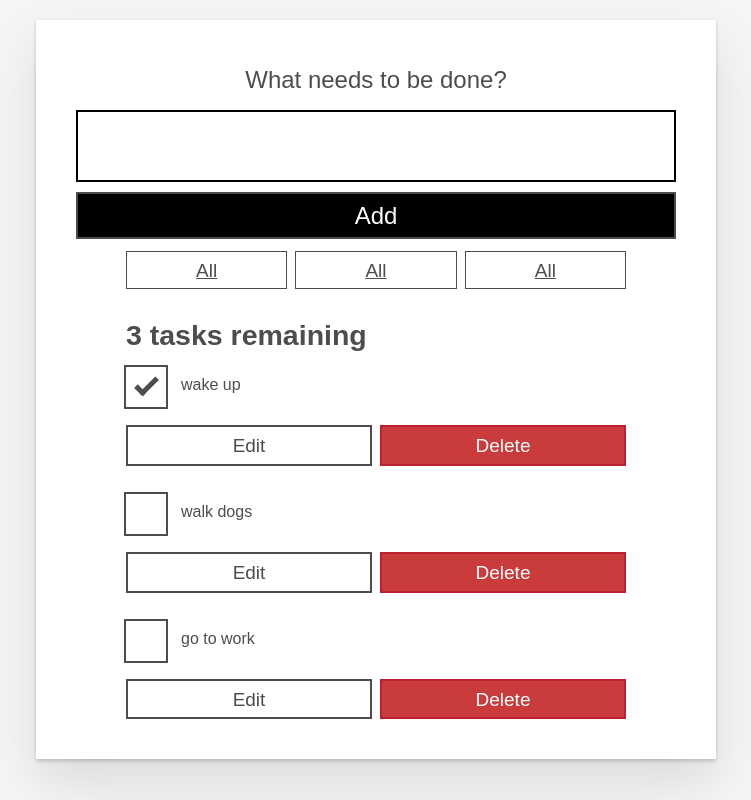
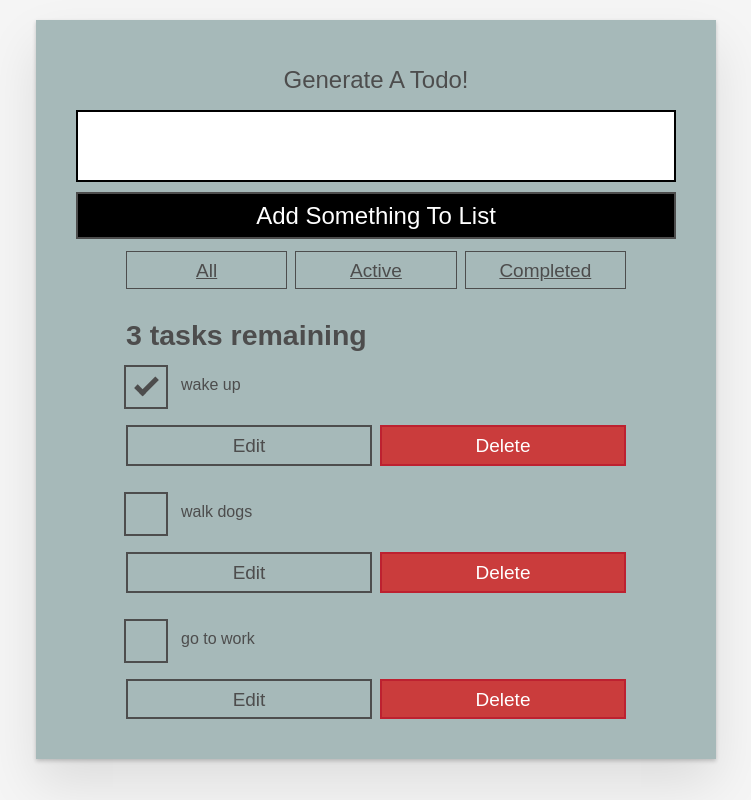
Before and after one commit to alhigginsucf/project_03, a React (Create React App) app: page / in a window 1280 px wide. Shown: the whole page, without its empty margins (264-1015 px from the left). Built offline with nearby package versions, Linux system fonts and the light colour scheme.

Commit message:
updated app.js update FilterButton.js updated Form.js updated Todo.js

```diff
--- a/src/App.js
+++ b/src/App.js
@@ -2,32 +2,79 @@
 import Form from "./components/Form";
 import FilterButton from "./components/FilterButton";
 import Todo from "./components/Todo";
-import { nanoid } from "nanoid"
+import { nanoid } from "nanoid";
+
+const FILTER_MAP = {
+  All: () => true,
+  Active: task => !task.completed,
+  Completed: task => task.completed
+};
+const FILTER_NAMES = Object.keys(FILTER_MAP);
 
 function App(props) {
   const [tasks, setTasks] = useState(props.tasks);
-  const taskList = tasks.map(task => (
-    <Todo
-        id={task.id}
-        name={task.name}
-        completed={task.completed}
-        key={task.id}
-      />
-    )
-  );
+  const [filter, setFilter] = useState('All');
   function addTask(name) {
-    const newTask = { id: "todo=" + nanoid(), name: name, completed: false };
+    const newTask = { id: "todo-" + nanoid(), name: name, completed: false };
     setTasks([...tasks, newTask]);
   }
+  function toggleTaskCompleted(id) {
+    const updatedTasks = tasks.map(task => {
+      // if this task has the same ID as the edited task
+      if (id === task.id) {
+        // use object spread to make a new object
+        // whose `completed` prop has been inverted
+        return {...task, completed: !task.completed}
+      }
+      return task;
+    });
+    setTasks(updatedTasks);
+  }
+  function deleteTask(id) {
+    const remainingTasks = tasks.filter(task => id !== task.id);
+    setTasks(remainingTasks);
+  }
+  function editTask(id, newName) {
+    const editedTaskList = tasks.map(task => {
+    // if this task has the same ID as the edited task
+      if (id === task.id) {
+        //
+        return {...task, name: newName}
+      }
+      return task;
+    });
+    setTasks(editedTaskList);
+  }
+  const taskList = tasks
+  .filter(FILTER_MAP[filter])
+  .map(task => (
+    <Todo
+      id={task.id}
+      name={task.name}
+      completed={task.completed}
+      key={task.id}
+      toggleTaskCompleted={toggleTaskCompleted}
+      deleteTask={deleteTask}
+      editTask={editTask}
+    />
+  ));
   const tasksNoun = taskList.length !== 1 ? 'tasks' : 'task';
   const headingText = `${taskList.length} ${tasksNoun} remaining`;
+  const filterList = FILTER_NAMES.map(name => (
+    <FilterButton
+      key={name}
+      name={name}
+      isPressed={name === filter}
+      setFilter={setFilter}
+    />
+  ));
+
+
   return (
     <div className="todoapp stack-large">
       <Form addTask={addTask} />
       <div className="filters btn-group stack-exception">
-        <FilterButton />
-        <FilterButton />
-        <FilterButton />
+        {filterList}
       </div>
       <h2 id="list-heading">{headingText}</h2>
       <ul
--- a/src/components/FilterButton.js
+++ b/src/components/FilterButton.js
@@ -2,9 +2,13 @@
 
 function FilterButton(props) {
   return (
-    <button type="button" className="btn toggle-btn" aria-pressed="true">
+    <button type="button"
+    className="btn toggle-btn"
+    aria-pressed="true"
+    onClick={() => props.setFilter(props.name)}
+    >
       <span className="visually-hidden">Show </span>
-      <span>all </span>
+      <span>{props.name} </span>
       <span className="visually-hidden"> tasks</span>
     </button>
   );
--- a/src/components/Form.js
+++ b/src/components/Form.js
@@ -1,22 +1,22 @@
 import React, { useState } from "react";
 
 function Form(props) {
-    const [name, setName] = useState('');
+  const [name, setName] = useState("");
 
-    function handleSubmit(e) {
-        e.preventDefault();
-        props.addTask(name);
-        setName("")
-    }
-    function handleChange(e) {
-        setName(e.target.value);
-      }
+  function handleChange(e) {
+    setName(e.target.value);
+  }
 
-    return (
+  function handleSubmit(e) {
+    e.preventDefault();
+    props.addTask(name);
+    setName("");
+  }
+  return (
     <form onSubmit={handleSubmit}>
       <h2 className="label-wrapper">
         <label htmlFor="new-todo-input" className="label__lg">
-          What needs to be done?
+          Generate A Todo!
         </label>
       </h2>
       <input
@@ -29,7 +29,7 @@
         onChange={handleChange}
       />
       <button type="submit" className="btn btn__primary btn__lg">
-        Add
+        Add Something To List
       </button>
     </form>
   );
--- a/src/components/Todo.js
+++ b/src/components/Todo.js
@@ -1,22 +1,69 @@
-import React from 'react'
+import React, { useState } from "react";
 
 export default function Todo(props) {
-    return (
-      <li className="todo stack-small">
+  const [isEditing, setEditing] = useState(false);
+  const [newName, setNewName] = useState('');
+  function handleChange(e) {
+    setNewName(e.target.value);
+  }
+  function handleSubmit(e) {
+    e.preventDefault();
+    props.editTask(props.id, newName);
+    setNewName("");
+    setEditing(false);
+  }
+  const editingTemplate = (
+    <form className="stack-small" onSubmit={handleSubmit}>
+      <div className="form-group">
+        <label className="todo-label" htmlFor={props.id}>
+          New name for {props.name}
+        </label>
+        <input id={props.id}
+        className="todo-text"
+        type="text"
+        value={newName}
+        onChange={handleChange}
+        />
+      </div>
+      <div className="btn-group">
+        <button type="button" className="btn todo-cancel" onClick={() => setEditing(false)}>
+          Cancel
+          <span className="visually-hidden">renaming {props.name}</span>
+        </button>
+        <button type="submit" className="btn btn__primary todo-edit">
+          Update
+          <span className="visually-hidden">new name for {props.name}</span>
+        </button>
+      </div>
+    </form>
+  );
+  const viewTemplate = (
+    <div className="stack-small">
       <div className="c-cb">
-          <input id="todo-0" type="checkbox" defaultChecked={props.completed} />
+        <input
+          id={props.id}
+          type="checkbox"
+          defaultChecked={props.completed}
+          onChange={() => props.toggleTaskCompleted(props.id)}
+        />
         <label className="todo-label" htmlFor={props.id}>
           {props.name}
         </label>
       </div>
       <div className="btn-group">
-          <button type="button" className="btn">
+        <button type="button" className="btn" onClick={() => setEditing(true)}>
           Edit <span className="visually-hidden">{props.name}</span>
         </button>
-          <button type="button" className="btn btn__danger">
+        <button
+          type="button"
+          className="btn btn__danger"
+          onClick={() => props.deleteTask(props.id)}
+        >
           Delete <span className="visually-hidden">{props.name}</span>
         </button>
       </div>
-      </li>
+    </div>
   );
+
+  return <li className="todo">{isEditing ? editingTemplate : viewTemplate}</li>;
 }
--- a/src/index.css
+++ b/src/index.css
@@ -146,7 +146,7 @@
 }
 /* END GLOBAL STYLES */
 .todoapp {
-  background: #fff;
+  background: rgb(166, 185, 185);
   margin: 2rem 0 4rem 0;
   padding: 1rem;
   position: relative;
```
Lines whose indentation alone changed are shown as unchanged.
